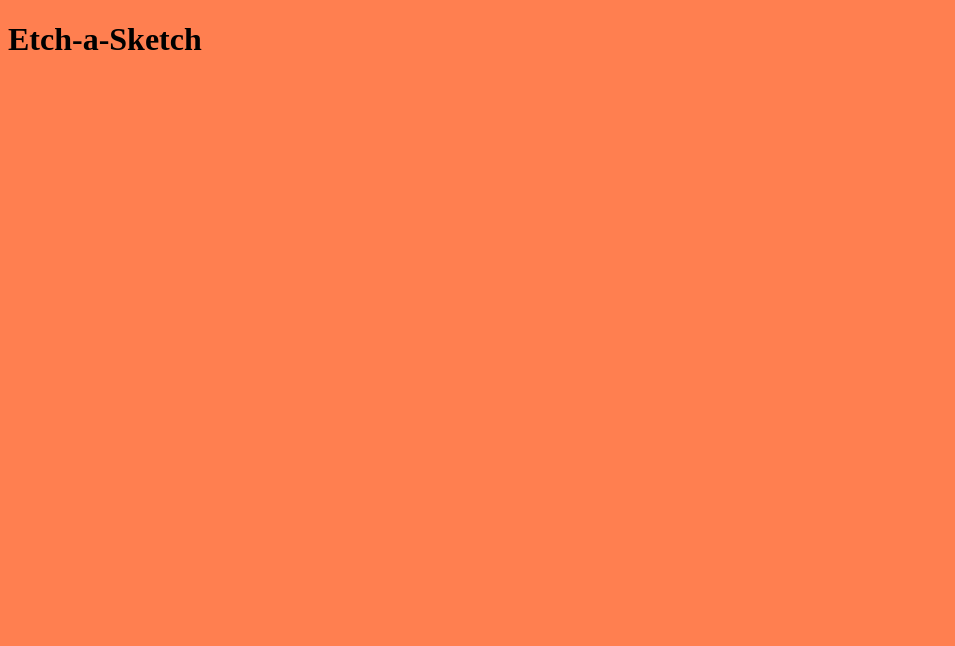
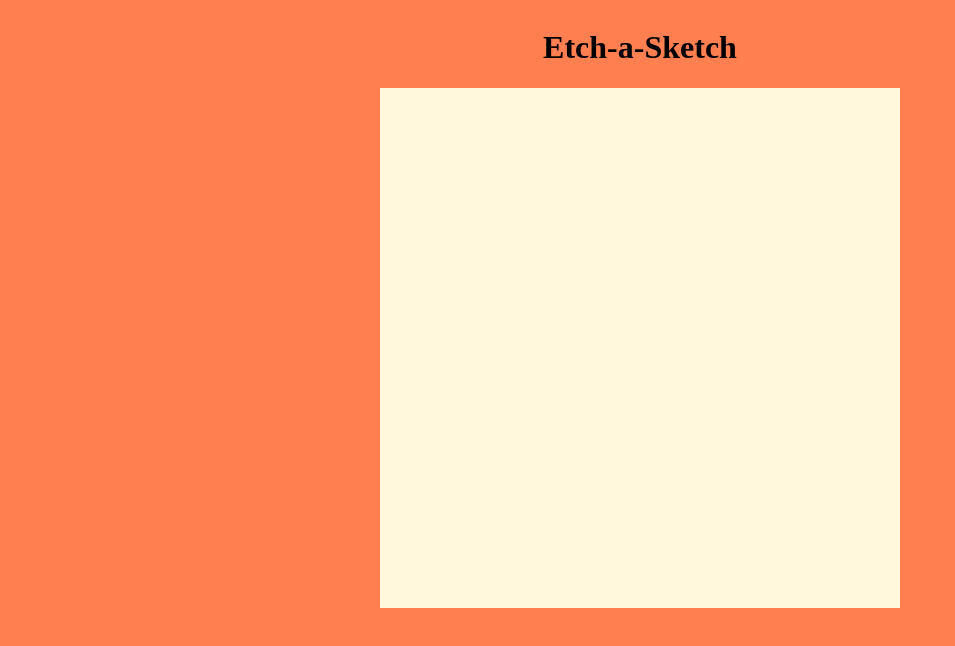
Before and after one commit to hart-venus/Etch-a-Sketch, a plain HTML site: page index.html in a window 1280 px wide. Shown: the whole page, without its empty margins (0-955 px from the left). Drawn offline with Linux system fonts and the light colour scheme.

Commit message:
did css layout

```diff
--- a/style.css
+++ b/style.css
@@ -1,3 +1,12 @@
 body{
     background-color: coral;
+    display: flex;
+    align-items: center;
+    flex-flow: column
 }
+
+#container{
+    background-color: cornsilk;
+    width: 520px;
+    height: 520px;
+}
```
